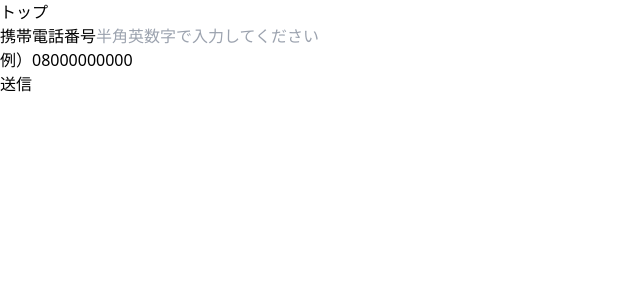
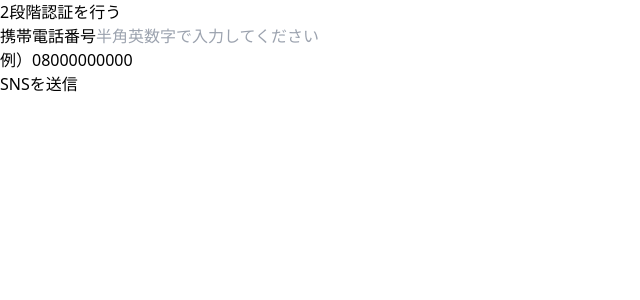
Before and after one commit to KosukeTakahashi0410/one-time-password-sample, a Next.js app: page /otp/request in a window 1280 px wide. Shown: the top 300 px of the page, without its empty margins (0-640 px from the left). Built offline with nearby package versions, Linux system fonts and the light colour scheme.

Commit message:
fix:2段階認証SNS送信処理をざっくり作成

```diff
--- a/src/pages/otp/request.tsx
+++ b/src/pages/otp/request.tsx
@@ -1,27 +1,48 @@
 import type { NextPage } from "next";
-import { useForm } from "react-hook-form";
+import { SubmitHandler, useForm } from "react-hook-form";
 import { yupResolver } from "@hookform/resolvers/yup";
 import { phoneNumberFormScheme } from "@/validation/formSchemes";
+import { useRouter } from "next/router";
+import { pagesPath } from "@/lib/$path";
 
 interface PhoneInput {
   phoneNumber: string;
 }
 
 const OTPRequest: NextPage = () => {
+  const router = useRouter();
   const {
     register,
+    handleSubmit,
     formState: { isValid, isSubmitting, errors },
   } = useForm<PhoneInput>({
     mode: "onBlur",
     resolver: yupResolver(phoneNumberFormScheme),
   });
 
+  /**
+   * 電話を送信する
+   * @param inputValue フォームで入力した値
+   */
+  const submitPhone: SubmitHandler<PhoneInput> = async ({
+    phoneNumber,
+  }): Promise<void> => {
+    try {
+      // TODO ここでAPIを呼び出し
+      console.log(phoneNumber);
+
+      // 入力画面に遷移
+      await router.push(pagesPath.otp.$url());
+    } catch (error) {
+      // TODO ここでtoastとか出すか
+    }
+  };
+
   return (
     <div>
-      <h1>トップ</h1>
+      <h1>2段階認証を行う</h1>
       <section>
-        {/* FIXME: action */}
-        <form>
+        <form onSubmit={handleSubmit(submitPhone)}>
           <div>
             <label htmlFor="">携帯電話番号</label>
             <input
@@ -31,7 +52,7 @@ const OTPRequest: NextPage = () => {
             <p>例）08000000000</p>
             {errors.phoneNumber != null && <p>{errors.phoneNumber.message}</p>}
           </div>
-          <button disabled={!isValid || isSubmitting}>送信</button>
+          <button disabled={!isValid || isSubmitting}>SNSを送信</button>
         </form>
       </section>
     </div>
```
